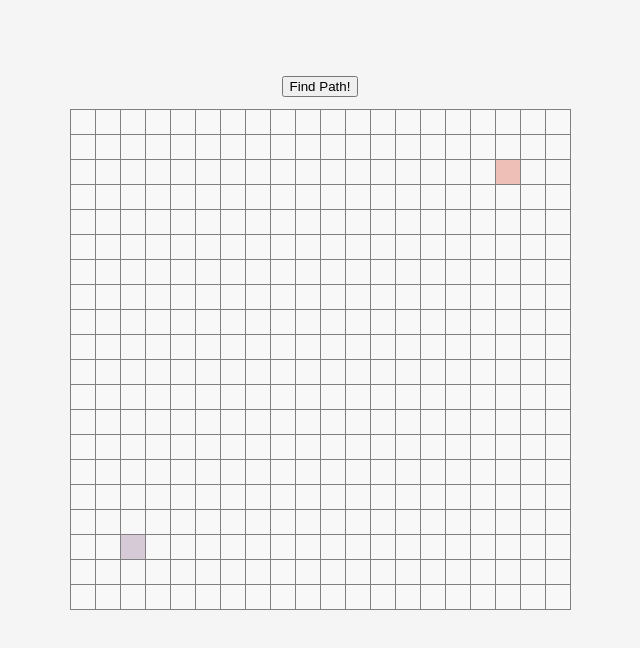
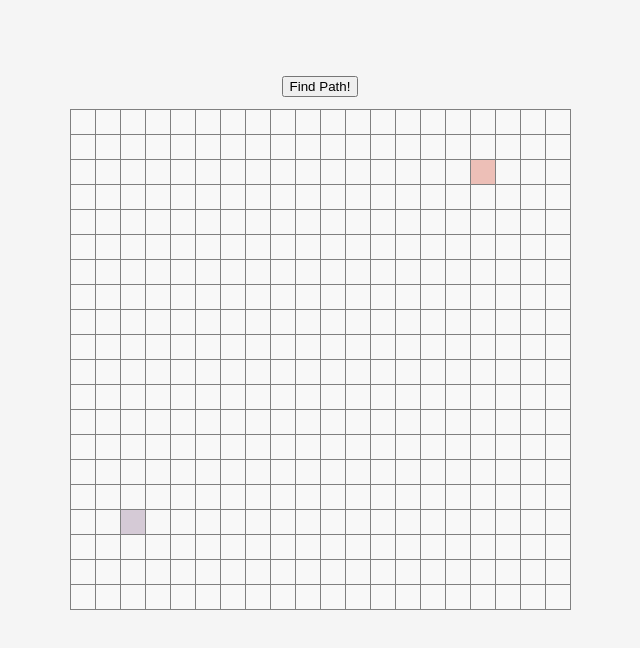
Before and after one commit to jeongookmoon/graph_comparison, a React (Create React App) app: page / in a window 1280 px wide. Shown: the top 648 px of the page, without its empty margins (320-960 px from the left). Built offline with nearby package versions, Linux system fonts and the light colour scheme.

Commit message:
fixed open bottom node not being considered for path

```diff
--- a/src/algorithms/runAstar.js
+++ b/src/algorithms/runAstar.js
@@ -63,6 +63,7 @@ class AstarNode {
     );
 
     const upperNode = row_index > 0 ? grid[row_index - 1][col_index] : null;
+
     // const bottomLeftNode =
     //   row_index > 0 && col_index > 0
     //     ? grid[row_index - 1][col_index - 1]
@@ -72,7 +73,7 @@ class AstarNode {
     //     ? grid[row_index - 1][col_index + 1]
     //     : null;
     const bottomNode =
-      row_index < grid[row_index] - 1 ? grid[row_index + 1][col_index] : null;
+      row_index < grid.length - 1 ? grid[row_index + 1][col_index] : null;
     // const upperLeftNode =
     //   row_index < grid[row_index] - 1 && col_index > 0
     //     ? grid[row_index + 1][col_index - 1]
@@ -86,11 +87,13 @@ class AstarNode {
       col_index < grid[0].length ? grid[row_index][col_index + 1] : null;
 
     if (bottomNode) this._neighbors.push(bottomNode);
+
     // if (bottomLeftNode && bottomLeftNode.type !== WALL_NODE)
     //   this._neighbors.push(bottomLeftNode);
     // if (bottomRightNode && bottomRightNode.type !== WALL_NODE)
     //   this._neighbors.push(bottomRightNode);
     if (upperNode) this._neighbors.push(upperNode);
+
     // if (upperLeftNode && upperLeftNode.type !== WALL_NODE)
     //   this._neighbors.push(upperLeftNode);
     // if (upperRightNode && upperRightNode.type !== WALL_NODE)
--- a/src/components/Grid.js
+++ b/src/components/Grid.js
@@ -120,6 +120,7 @@ const Grid = () => {
 
         setStartNodePosition({ row_index: currentRow, col_index: currentCol });
         break;
+
       case END_NODE:
         const endNodeRow = endNodePosition.row_index;
         const endNodeCol = endNodePosition.col_index;
@@ -134,6 +135,7 @@ const Grid = () => {
 
         setEndNodePosition({ row_index: currentRow, col_index: currentCol });
         break;
+
       default:
         break;
     }
@@ -150,7 +152,7 @@ const Grid = () => {
 
   const runGraphAlgorithm = (choice) => {
     if (choice === "Astar") {
-      const { visitedList, solutionList, notFound } = runAstar(
+      const { visitedList, solutionList } = runAstar(
         grid,
         startNodePosition,
         endNodePosition
--- a/src/constants.js
+++ b/src/constants.js
@@ -4,9 +4,9 @@ export const NODE_TYPES = {
   WALL_NODE: "#DBD56E",
   START_NODE: "#d5cad6",
   END_NODE: "#edbfb7",
-  REVIEWED_NODE: "#EBEBEB",
+  REVIEWED_NODE: "#e3e3e3",
   UNDER_REVIEW_NODE: "UNDER_REVIEW",
-  SOLUTION_NODE: "#D0D6B3",
+  SOLUTION_NODE: "#CBDFBD",
 };
 
 export const {
@@ -22,8 +22,16 @@ export const NODE_CLASSNAME = "each_node";
 
 export const ROW_LENGTH = 20;
 export const COL_LENGTH = 20;
-export const START_NODE_POSITION_INFO = { row_index: ROW_LENGTH - 3, col_index: 2 };
-export const END_NODE_POSITION_INFO = { row_index: 2, col_index: COL_LENGTH - 3 };
+
+export const START_NODE_POSITION_INFO = {
+  row_index: Math.floor(ROW_LENGTH - ROW_LENGTH / 10) - 2,
+  col_index: Math.floor(COL_LENGTH / 10),
+};
+
+export const END_NODE_POSITION_INFO = {
+  row_index: Math.floor(ROW_LENGTH / 10),
+  col_index: Math.floor(COL_LENGTH - COL_LENGTH / 10) - 2,
+};
 
 export const GRID_INFO = [];
 for (let row_index = 0; row_index < ROW_LENGTH; row_index++) {
```
